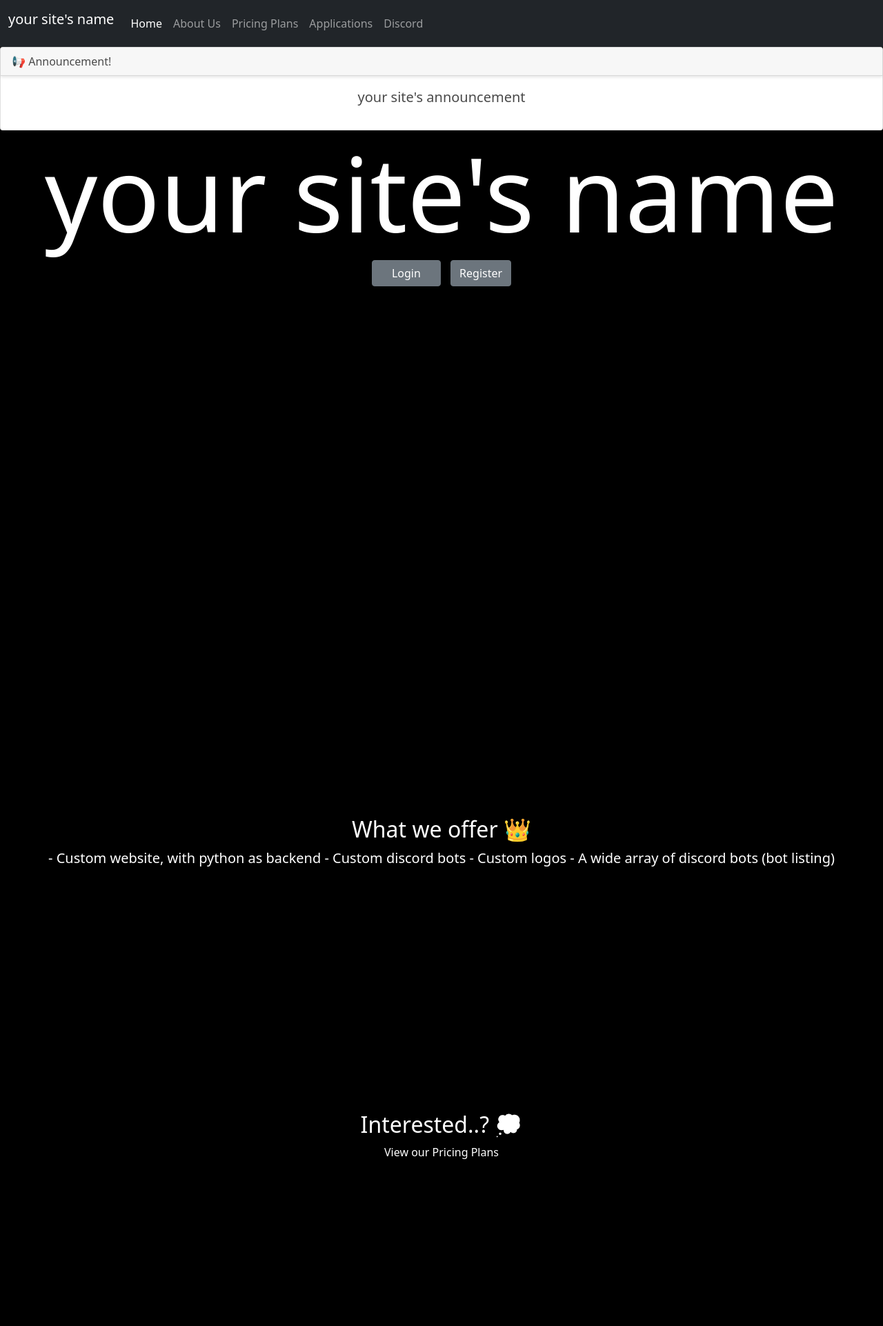
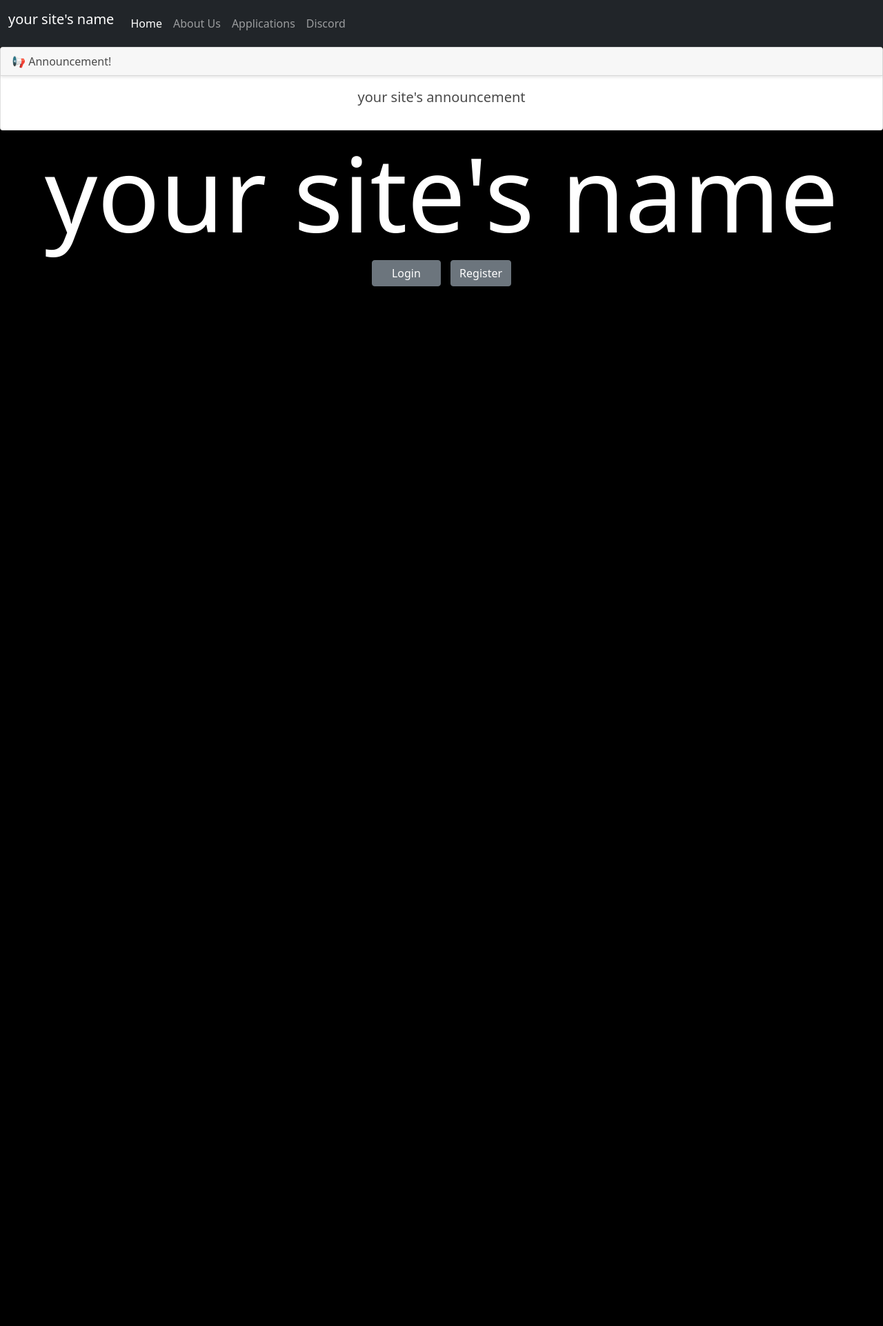
Before and after one commit to popQA17/flask-login-app, a Flask app: page / in a window 1280 px wide. Shown: the top 1922 px of the page at 69% size. After the commit the page ends 415 px from the top, so only its background shows below. Run offline with Flask 2, Linux system fonts and the light colour scheme; some libraries are stand-ins or nearby versions.

Commit message:
Update index.html

```diff
--- a/templates/index.html
+++ b/templates/index.html
@@ -42,9 +42,6 @@
         </li>
         <li class="nav-item">
           <a class="nav-link" href="/about">About Us</a>
-        </li>
-        <li class="nav-item">
-          <a class="nav-link" href="/pricing">Pricing Plans</a>
         </li>
         <li class="nav-item">
           <a class="nav-link" href="/applications">Applications</a>
@@ -112,67 +109,6 @@
 </div>
 </section>
 
-<br>
-<br>
-<br>
-<br>
-<br>
-<br>
-<br>
-<br>
-<br>
-<br>
-<br>
-<br>
-<br>
-<br>
-<br>
-<br>
-<br>
-<br>
-<br>
-<br>
-<br>
-<br>
-<br>
-<br>
-<br>
-<br>
-<br>
-<br>
-<br>
-<br>
-<br>
-<br>
-<br>
-<section id = "sec2" style = "opacity: 0">
-  <h2>What we offer 👑 </h2>
-  <p>
-    - Custom website, with python as backend
-    - Custom discord bots
-    - Custom logos
-    - A wide array of discord bots (bot listing)
-  </p>
-</section>
-<br>
-<br>
-<br>
-<br>
-<br>
-<br>
-<br>
-<br>
-<br>
-<br>
-<br>
-<br>
-<br>
-<br>
-<section id = "sec3" style = "opacity: 0">
-  <h2> Interested..? 💭 </h2>
-  <a> View our</a>
-  <a> Pricing Plans </a>
-</section>
 </body>
 
 <br>
@@ -196,8 +132,6 @@ $(document).ready(function(){
    $('#main-nav').animate({opacity: 1});
     $("#sec1").delay(1000).animate({opacity: 1});
      $("#Title1").delay(1000).animate({fontSize: '150px'});
-      $("#sec2").delay(1500).animate({opacity: 1});
-            $("#sec3").delay(2000).animate({opacity: 1});
 
 });
 
```
